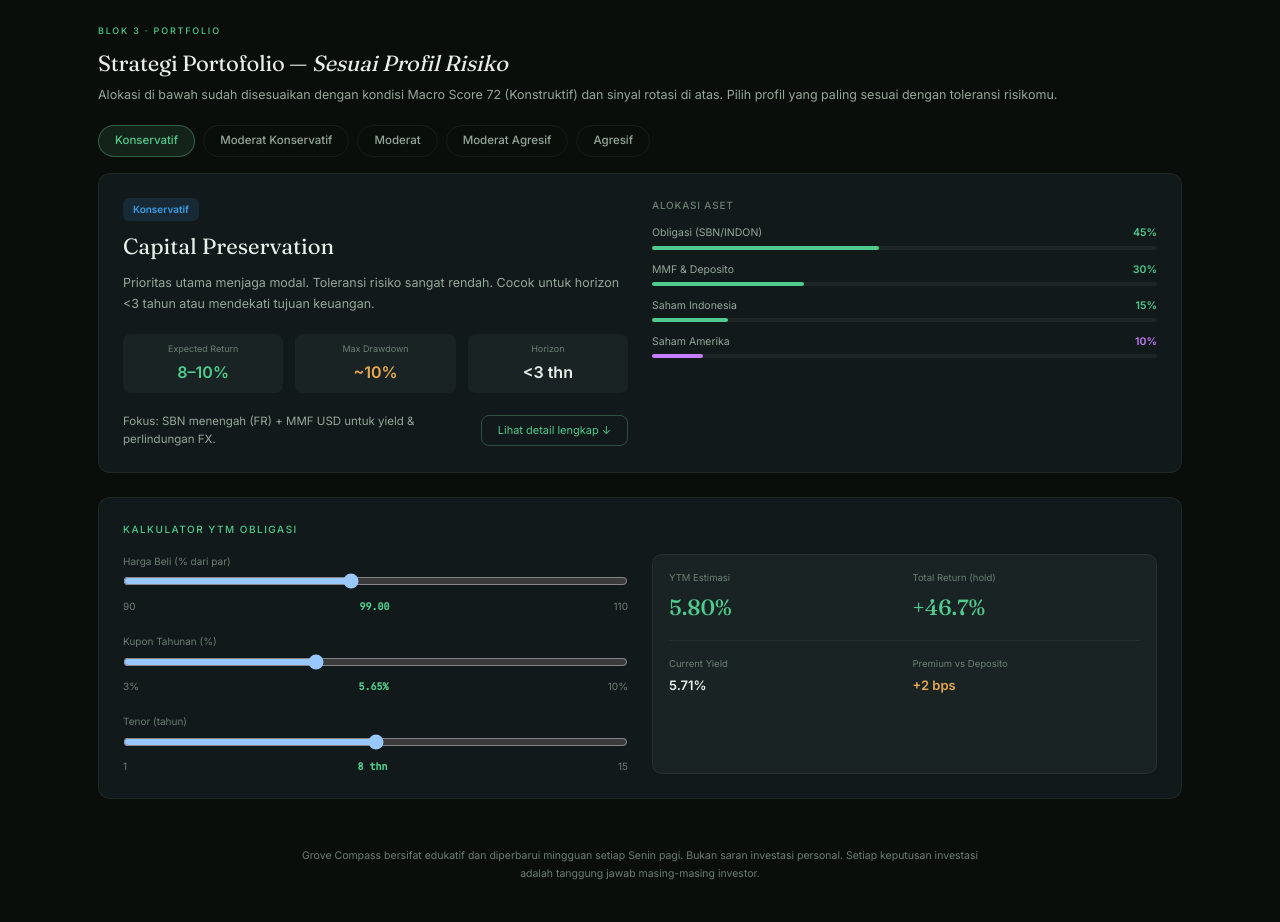
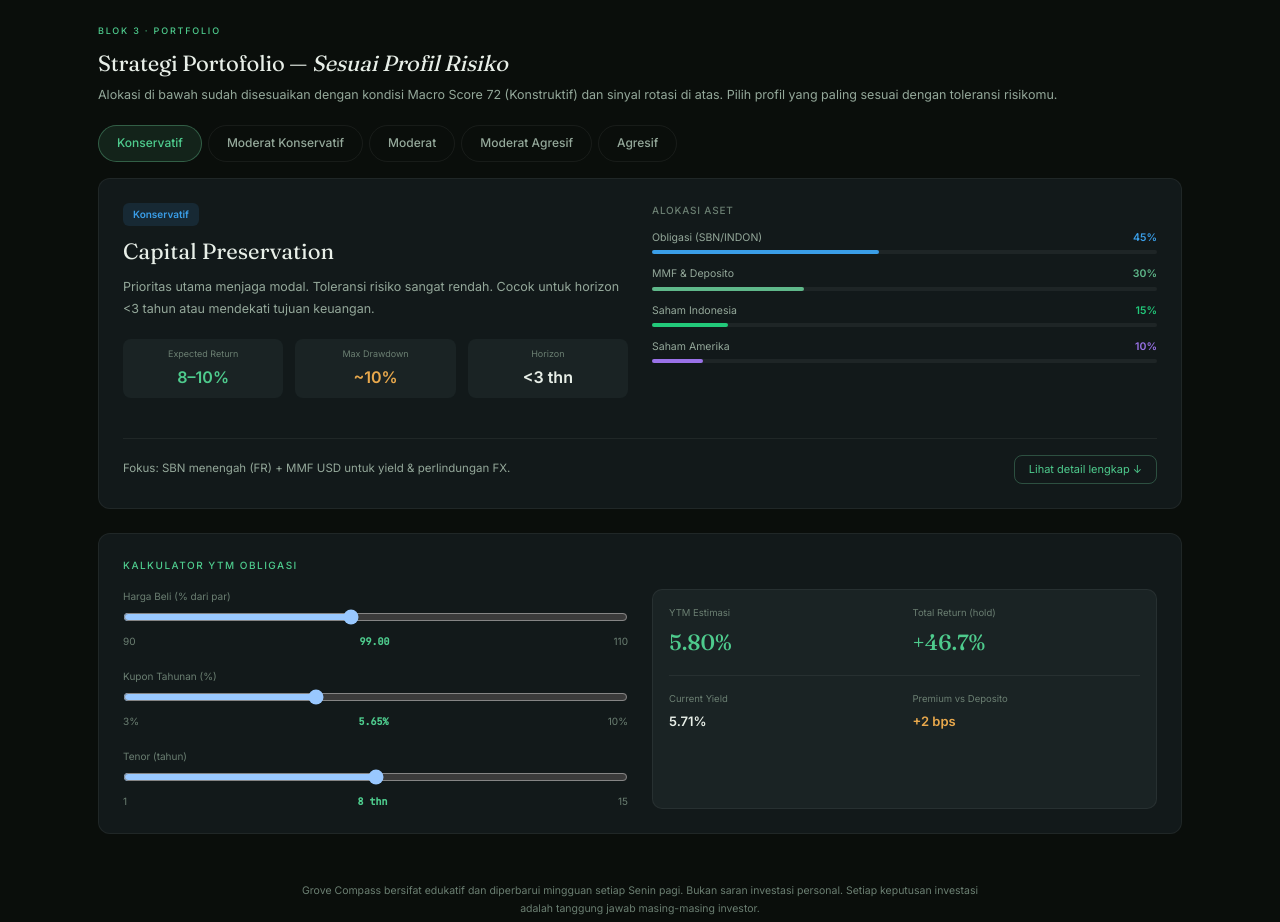
Before and after one commit to fyrmuen/frontend-stock-1, a Next.js app: page /compass in a window 1280 px wide. Shown: the part 1680-2602 px from the top of the page. Built offline with nearby package versions, Linux system fonts and the light colour scheme.

Commit message:
feat: add detailed allocation recommendations and improve UI for InvestorStrategyCards

```diff
--- a/components/compass/InvestorStrategyCards.tsx
+++ b/components/compass/InvestorStrategyCards.tsx
@@ -14,6 +14,7 @@ type Profile = {
   horizon: string;
   focus: string;
   allocation: Array<{ label: string; value: number; color: string }>;
+  detail: Array<{ title: string; items: string[] }>;
 };
 
 const profiles: Profile[] = [
@@ -29,28 +30,102 @@ const profiles: Profile[] = [
     horizon: "<3 thn",
     focus: "Fokus: SBN menengah (FR) + MMF USD untuk yield & perlindungan FX.",
     allocation: [
-      { label: "Obligasi (SBN/INDON)", value: 45, color: "#4ecb8d" },
-      { label: "MMF & Deposito", value: 30, color: "#4ecb8d" },
-      { label: "Saham Indonesia", value: 15, color: "#4ecb8d" },
-      { label: "Saham Amerika", value: 10, color: "#c77dff" },
+      { label: "Obligasi (SBN/INDON)", value: 45, color: "#3A9EE8" },
+      { label: "MMF & Deposito", value: 30, color: "#5FB88A" },
+      { label: "Saham Indonesia", value: 15, color: "#22C97A" },
+      { label: "Saham Amerika", value: 10, color: "#9A72E8" },
+    ],
+    detail: [
+      {
+        title: "Obligasi (45%)",
+        items: [
+          "FR100 — yield 6.85% IDR",
+          "INDON 2034 — yield 5.85% USD",
+          "ORI/SR ritel saat penawaran",
+          "SBN duration 3–7 tahun",
+        ],
+      },
+      {
+        title: "MMF & Deposito (30%)",
+        items: [
+          "MMF USD — yield ~4.25% net",
+          "MMF IDR — yield ~5.5% net",
+          "Deposito max 6 bulan",
+          "Kas untuk peluang entry",
+        ],
+      },
+      {
+        title: "Saham Indonesia (15%)",
+        items: [
+          "BBCA — defensif, dividen 5%+",
+          "TLKM — dividen yield 5%",
+          "UNTR — emiten kualitas tinggi",
+          "Max 3–4 nama blue chip saja",
+        ],
+      },
+      {
+        title: "Saham Amerika (10%)",
+        items: [
+          "SPY ETF — diversifikasi luas",
+          "Bukan individual stock",
+          "DCA setiap bulan kecil",
+          "Untuk FX hedge dan diversifikasi",
+        ],
+      },
     ],
   },
   {
     key: "moderat-konservatif",
     label: "Moderat Konservatif",
-    badge: "Moderat Konservatif",
+    badge: "Mod. Konservatif",
     badgeClass: "bg-[rgba(95,184,138,0.12)] text-[#4ecb8d]",
-    title: "Balanced Income",
-    desc: "Pertumbuhan moderat dengan downside terkontrol. Horizon 3–5 tahun, toleransi risiko rendah-menengah.",
-    expectedReturn: "10–14%",
-    maxDrawdown: "~18%",
+    title: "Income & Stability",
+    desc: "Utamakan pendapatan rutin (dividen, kupon) dengan sedikit eksposur pertumbuhan. Toleransi drawdown hingga 15%.",
+    expectedReturn: "10–13%",
+    maxDrawdown: "~15%",
     horizon: "3–5 thn",
-    focus: "Fokus: Campuran obligasi FR + saham IDX defensif + sedikit asing.",
+    focus: "Fokus: Saham dividen tinggi + FR series menengah + SPY untuk FX.",
     allocation: [
-      { label: "Saham Indonesia", value: 35, color: "#4ecb8d" },
-      { label: "Obligasi (SBN/INDON)", value: 35, color: "#4ecb8d" },
-      { label: "MMF & Deposito", value: 15, color: "#4ecb8d" },
-      { label: "Saham Amerika", value: 15, color: "#c77dff" },
+      { label: "Saham Indonesia", value: 35, color: "#22C97A" },
+      { label: "Obligasi (SBN/FR)", value: 35, color: "#3A9EE8" },
+      { label: "MMF & Kas", value: 15, color: "#5FB88A" },
+      { label: "Saham Amerika", value: 15, color: "#9A72E8" },
+    ],
+    detail: [
+      {
+        title: "Saham Indonesia (35%)",
+        items: [
+          "BBCA, BMRI — dividen 5-6%",
+          "TLKM — defensif telco",
+          "ASII — valuasi murah",
+          "4–6 nama, bobot merata",
+        ],
+      },
+      {
+        title: "Obligasi (35%)",
+        items: [
+          "FR100/FR098 — IDR menengah",
+          "INDON 2034 — USD sovereign",
+          "Target YTM 6.5–7%",
+          "Duration 5–8 tahun",
+        ],
+      },
+      {
+        title: "MMF & Kas (15%)",
+        items: [
+          "MMF USD untuk dry powder",
+          "Likuiditas 1–2 bulan pengeluaran",
+          "Siap deploy saat koreksi",
+        ],
+      },
+      {
+        title: "Saham Amerika (15%)",
+        items: [
+          "SPY 10% — broad market",
+          "QQQ 5% — tech exposure",
+          "DCA bulanan konsisten",
+        ],
+      },
     ],
   },
   {
@@ -59,35 +134,109 @@ const profiles: Profile[] = [
     badge: "Moderat",
     badgeClass: "bg-[rgba(200,168,75,0.12)] text-[#c8a84b]",
     title: "Balanced Growth",
-    desc: "Seimbang antara pertumbuhan dan perlindungan. Horizon 5–7 tahun, toleransi risiko menengah.",
-    expectedReturn: "12–16%",
+    desc: "Keseimbangan antara pertumbuhan dan perlindungan. Horizon 5–7 tahun. Profil paling umum di kalangan investor berpengalaman.",
+    expectedReturn: "13–17%",
     maxDrawdown: "~25%",
     horizon: "5–7 thn",
     focus:
-      "Fokus: Saham IDX sektoral + obligasi tenor menengah + global exposure.",
+      "Fokus: Core-Satellite — blue chip IDX + SPY sebagai core, growth stocks sebagai satellite.",
     allocation: [
-      { label: "Saham Indonesia", value: 50, color: "#4ecb8d" },
-      { label: "Obligasi (SBN/INDON)", value: 25, color: "#4ecb8d" },
-      { label: "Saham Amerika", value: 20, color: "#c77dff" },
-      { label: "MMF & Deposito", value: 5, color: "#4ecb8d" },
+      { label: "Saham Indonesia", value: 45, color: "#22C97A" },
+      { label: "Saham Amerika", value: 25, color: "#9A72E8" },
+      { label: "Obligasi", value: 20, color: "#3A9EE8" },
+      { label: "MMF / Kas", value: 10, color: "#5FB88A" },
+    ],
+    detail: [
+      {
+        title: "Saham Indonesia (45%)",
+        items: [
+          "Core: BBCA, BMRI, ASII (25%)",
+          "Satellite: 3–4 high conviction (20%)",
+          "Small cap max 10% dari total",
+          "Rebalancing setiap 6 bulan",
+        ],
+      },
+      {
+        title: "Saham Amerika (25%)",
+        items: [
+          "SPY 15% — core passive",
+          "MSFT/NVDA 5–10% — individual",
+          "QQQ bisa gantikan SPY",
+          "Hold jangka panjang, DCA",
+        ],
+      },
+      {
+        title: "Obligasi (20%)",
+        items: [
+          "FR series IDR (12%)",
+          "INDON USD (8%)",
+          "Buffer saat equity koreksi",
+          "Entry saat yield spike",
+        ],
+      },
+      {
+        title: "MMF / Kas (10%)",
+        items: [
+          "Dry powder untuk peluang",
+          "Target deploy saat IHSG -15%+",
+          "MMF USD preferred",
+        ],
+      },
     ],
   },
   {
     key: "moderat-agresif",
     label: "Moderat Agresif",
-    badge: "Moderat Agresif",
+    badge: "Mod. Agresif",
     badgeClass: "bg-[rgba(240,160,48,0.12)] text-[#f0a030]",
     title: "Growth Oriented",
-    desc: "Fokus pada pertumbuhan kapital jangka panjang. Horizon 7–10 tahun, toleransi risiko tinggi.",
-    expectedReturn: "15–20%",
+    desc: "Pertumbuhan modal jangka panjang sebagai prioritas. Siap melewati siklus bear market tanpa panik.",
+    expectedReturn: "17–22%",
     maxDrawdown: "~35%",
     horizon: "7–10 thn",
-    focus: "Fokus: Saham IDX growth + small cap + emerging market ETF.",
+    focus:
+      "Fokus: High-conviction IDX + QQQ/individual US tech + obligasi hanya sebagai buffer.",
     allocation: [
-      { label: "Saham Indonesia", value: 60, color: "#4ecb8d" },
-      { label: "Saham Amerika", value: 25, color: "#c77dff" },
-      { label: "Obligasi (SBN/INDON)", value: 10, color: "#4ecb8d" },
-      { label: "MMF & Deposito", value: 5, color: "#4ecb8d" },
+      { label: "Saham Indonesia", value: 50, color: "#22C97A" },
+      { label: "Saham Amerika", value: 35, color: "#9A72E8" },
+      { label: "Obligasi", value: 8, color: "#3A9EE8" },
+      { label: "MMF / Kas", value: 7, color: "#5FB88A" },
+    ],
+    detail: [
+      {
+        title: "Saham Indonesia (50%)",
+        items: [
+          "Blue chip 30% (BBCA, BMRI)",
+          "Growth/small cap 20%",
+          "8–10 nama maksimal",
+          "Conviction tinggi setiap posisi",
+        ],
+      },
+      {
+        title: "Saham Amerika (35%)",
+        items: [
+          "Individual: NVDA, MSFT, AAPL",
+          "QQQ 10–15% sebagai core",
+          "Tidak pakai SPY — terlalu broad",
+          "Hold minimum 2–3 tahun",
+        ],
+      },
+      {
+        title: "Obligasi (8%)",
+        items: [
+          "INDON USD saja — lebih efisien",
+          "Buffer jika equity crash >25%",
+          "Bisa di-deploy ke saham saat krisis",
+        ],
+      },
+      {
+        title: "MMF / Kas (7%)",
+        items: [
+          "Minimum kas operasional",
+          "Siap entry saat crash",
+          "Tidak perlu lebih dari ini",
+        ],
+      },
     ],
   },
   {
@@ -96,36 +245,68 @@ const profiles: Profile[] = [
     badge: "Agresif",
     badgeClass: "bg-[rgba(224,72,72,0.12)] text-[#e04848]",
     title: "Maximum Growth",
-    desc: "Maksimisasi return jangka panjang. Toleransi drawdown tinggi. Hanya untuk investor berpengalaman.",
-    expectedReturn: "18–25%",
-    maxDrawdown: "~45%",
+    desc: "Memaksimalkan return jangka panjang. Toleransi drawdown ekstrem. Disiplin besi diperlukan — TIDAK untuk semua orang.",
+    expectedReturn: "20–30%+",
+    maxDrawdown: ">40%",
     horizon: ">10 thn",
-    focus: "Fokus: Saham high-conviction + global equity + minimal obligasi.",
+    focus:
+      "Fokus: 100% ekuitas. IDX: 8–12 high-conviction. Amerika: individual stocks + 1 ETF sektor.",
     allocation: [
-      { label: "Saham Indonesia", value: 55, color: "#4ecb8d" },
-      { label: "Saham Amerika", value: 35, color: "#c77dff" },
-      { label: "Obligasi (SBN/INDON)", value: 5, color: "#4ecb8d" },
-      { label: "MMF & Deposito", value: 5, color: "#4ecb8d" },
+      { label: "Saham Indonesia", value: 55, color: "#22C97A" },
+      { label: "Saham Amerika", value: 40, color: "#9A72E8" },
+      { label: "Kas Taktis", value: 5, color: "#5FB88A" },
+    ],
+    detail: [
+      {
+        title: "Saham Indonesia (55%)",
+        items: [
+          "High-conviction 8–12 nama",
+          "Termasuk small cap 20–25%",
+          "Zero blue chip defensif",
+          "Semua saham harus ada thesis kuat",
+        ],
+      },
+      {
+        title: "Saham Amerika (40%)",
+        items: [
+          "Individual: NVDA, AAPL, MSFT, AMZN",
+          "1 ETF sektor (XLK/SOXX)",
+          "Tidak ada SPY — terlalu diversified",
+          "Minimum 3 tahun per posisi",
+        ],
+      },
+      {
+        title: "Kas (5%)",
+        items: [
+          "Hanya untuk entry peluang",
+          "Deploy saat crash >20%",
+          "Tidak ada obligasi — return terlalu rendah",
+        ],
+      },
     ],
   },
 ];
 
 export function InvestorStrategyCards() {
   const [active, setActive] = useState("konservatif");
+  const [detailOpen, setDetailOpen] = useState(false);
   const profile = profiles.find((p) => p.key === active)!;
 
   return (
     <div>
       {/* Profile tabs */}
-      <div className="mb-4 flex flex-wrap gap-2">
+      <div className="mb-4 flex flex-wrap gap-[6px]">
         {profiles.map((p) => (
           <button
             key={p.key}
-            onClick={() => setActive(p.key)}
-            className={`rounded-full border px-4 py-1.5 text-[11.5px] font-medium transition ${
+            onClick={() => {
+              setActive(p.key);
+              setDetailOpen(false);
+            }}
+            className={`rounded-full border px-[18px] py-2 text-[12px] font-medium transition ${
               active === p.key
                 ? "border-[rgba(95,184,138,0.4)] bg-[rgba(95,184,138,0.12)] text-[#4ecb8d]"
-                : "border-grove-border text-grove-muted2 hover:border-grove-border2"
+                : "border-grove-border bg-transparent text-grove-muted2"
             }`}
           >
             {p.label}
@@ -135,9 +316,9 @@ export function InvestorStrategyCards() {
 
       {/* Strategy card */}
       <div className="rounded-[12px] border border-grove-border bg-grove-bg2 p-6">
-        <div className="grid gap-6 lg:grid-cols-[1fr_1fr]">
+        <div className="flex flex-col gap-6 md:flex-row">
           {/* Left */}
-          <div>
+          <div className="w-full md:w-[50%]">
             <span
               className={`mb-2 inline-block rounded-[6px] px-2.5 py-1 text-[10px] font-semibold ${profile.badgeClass}`}
             >
@@ -182,18 +363,10 @@ export function InvestorStrategyCards() {
                 </div>
               ))}
             </div>
-
-            {/* Focus note */}
-            <div className="flex items-center justify-between">
-              <p className="text-[11.5px] text-grove-muted2">{profile.focus}</p>
-              <button className="ml-4 shrink-0 rounded-[8px] border border-[rgba(95,184,138,0.35)] px-4 py-1.5 text-[11px] text-[#4ecb8d]">
-                Lihat detail lengkap ↓
-              </button>
-            </div>
           </div>
 
           {/* Right — allocation bars */}
-          <div>
+          <div className="w-full md:w-[50%]">
             <p className="mb-3 text-[10px] font-medium uppercase tracking-[.08em] text-grove-muted">
               Alokasi Aset
             </p>
@@ -223,7 +396,47 @@ export function InvestorStrategyCards() {
             </div>
           </div>
         </div>
+        {/* Focus note */}
+        <div className="mt-5 flex items-center justify-between border-t border-grove-border pt-4">
+          <p className="text-[11.5px] text-grove-muted2">{profile.focus}</p>
+          <button
+            onClick={() => setDetailOpen((v) => !v)}
+            className="ml-4 shrink-0 rounded-[8px] border border-[rgba(95,184,138,0.35)] px-[14px] py-[5px] text-[11px] text-[#4ecb8d]"
+          >
+            {detailOpen ? "Sembunyikan detail ↑" : "Lihat detail lengkap ↓"}
+          </button>
+        </div>
       </div>
+      {detailOpen && (
+        <div className="mt-4 rounded-[12px] border border-grove-border bg-grove-bg2 p-6">
+          <div className="mb-4 text-[11px] font-medium uppercase tracking-[.08em] text-grove-muted2">
+            Detail Alokasi &amp; Rekomendasi Instrumen
+          </div>
+          <div className="grid gap-5 md:grid-cols-2">
+            {profile.detail.map((block) => (
+              <div
+                key={block.title}
+                className="rounded-[10px] bg-grove-bg3 p-4"
+              >
+                <div className="mb-2 text-[11px] font-medium text-grove-text">
+                  {block.title}
+                </div>
+                <div className="space-y-1">
+                  {block.items.map((item) => (
+                    <div
+                      key={item}
+                      className="flex items-start gap-2 text-[11px] text-grove-muted2"
+                    >
+                      <span className="mt-[2px] text-[#4ecb8d]">›</span>
+                      <span>{item}</span>
+                    </div>
+                  ))}
+                </div>
+              </div>
+            ))}
+          </div>
+        </div>
+      )}
     </div>
   );
 }
```
